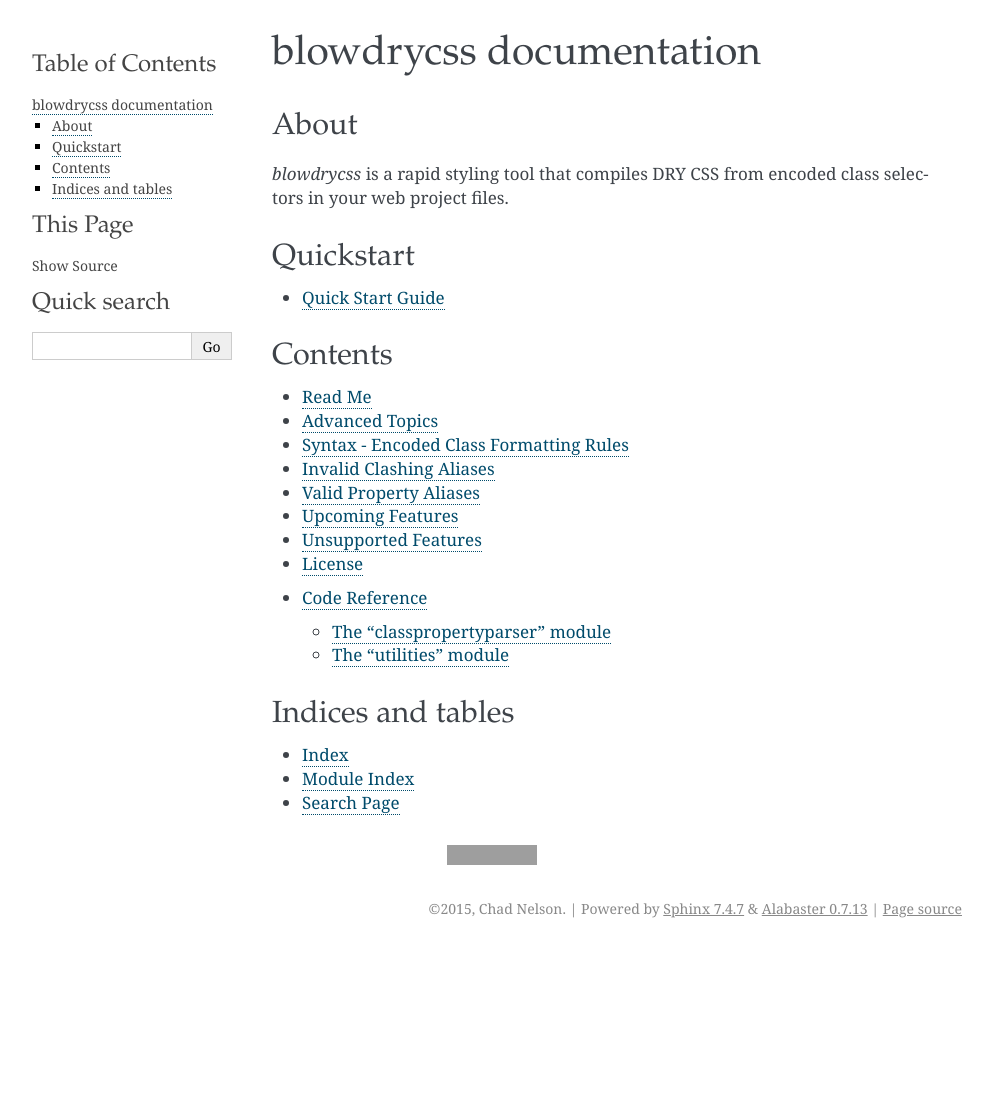
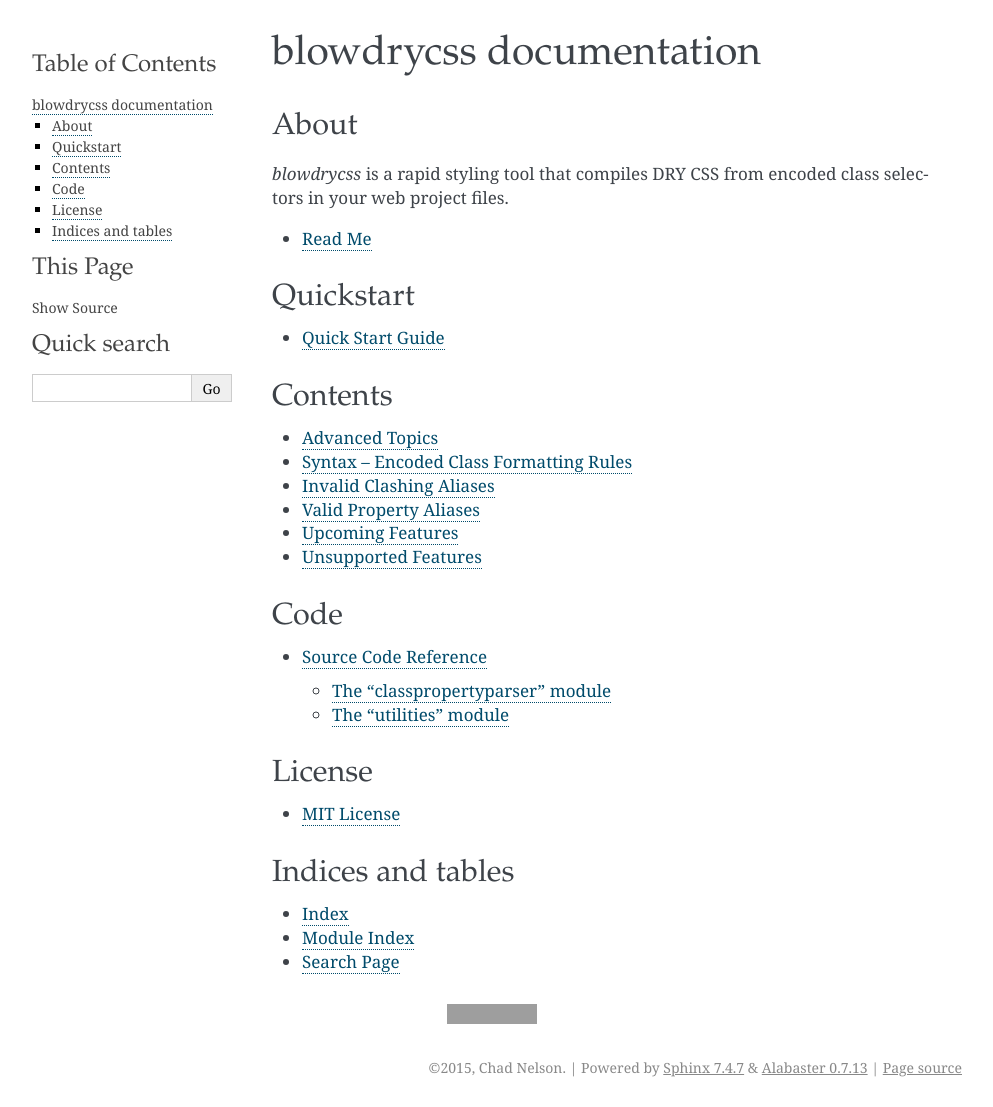
Before and after one commit to nueverest/blowdrycss, a Sphinx documentation site: the page built from docs/index.rst, in a window 1280 px wide. Shown: the whole page, without its empty margins (148-1141 px from the left). Built offline with Sphinx 7.4.7, drawn with Linux system fonts in a browser that asks for light colours; before the commit the page ends 948 px from its top, so only the background shows below that; grey boxes are pictures that could not be loaded.

Commit message:
Cleaned up docs table of contents, titles, and subtitles.  Relocated readme, license, and code.

```diff
--- a/docs/code.rst
+++ b/docs/code.rst
@@ -1,6 +1,6 @@
 
-Code Reference
-==============
+Source Code Reference
+=====================
 
 The "classpropertyparser" module
 --------------------------------
--- a/docs/index.rst
+++ b/docs/index.rst
@@ -26,21 +28,28 @@
 .. toctree::
     :maxdepth: 1
 
-    readme.rst
     advancedtopics.rst
     syntax.rst
     clashing_aliases.rst
     property_aliases.rst
     upcomingfeatures.rst
     unsupported.rst
-    license.rst
 
+Code
+~~~~
 
 .. toctree::
     :maxdepth: 2
 
     code.rst
 
+License
+~~~~~~~
+
+.. toctree::
+    :maxdepth: 1
+
+    license.rst
 
 Indices and tables
 ~~~~~~~~~~~~~~~~~~
--- a/docs/license.rst
+++ b/docs/license.rst
@@ -1,5 +1,5 @@
-License
-=======
+MIT License
+===========
 
 .. index:: single: License
 
--- a/docs/syntax.rst
+++ b/docs/syntax.rst
@@ -1,4 +1,4 @@
-Syntax - Encoded Class Formatting Rules
+Syntax -- Encoded Class Formatting Rules
 =======================================
 
 .. index:: single: Syntax - Encoded Class Formatting Rules
```
Also changed, not shown: other parts of docs/index.rst (+4 -2 lines).
